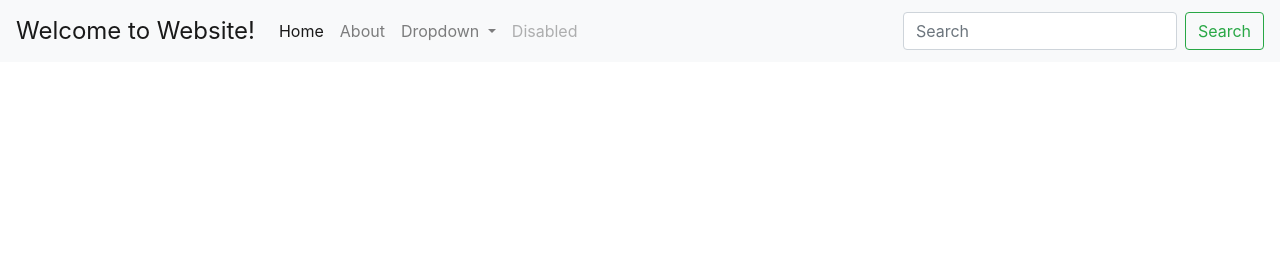
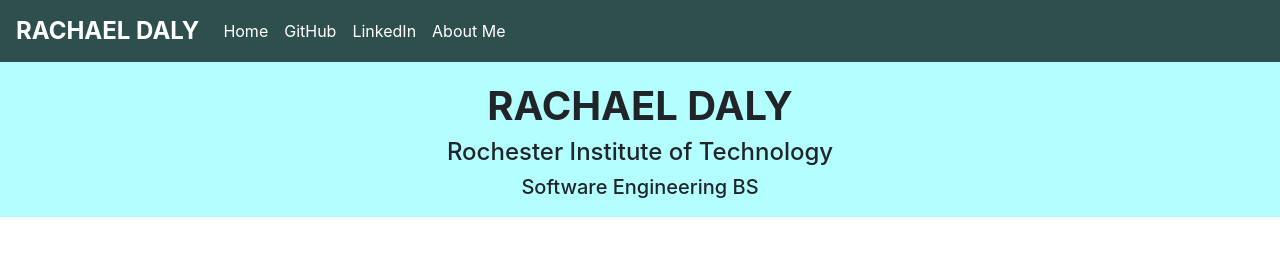
Before and after one commit to RachaelDaly/personalwebsite, a website: page public/html/index.html in a window 1280 px wide. Drawn offline with nearby package versions, Linux system fonts and the light colour scheme.

Commit message:
Colors + github & linked in

```diff
--- a/public/html/index.html
+++ b/public/html/index.html
@@ -25,6 +25,19 @@
 		.tales {
   			width: 100%;
 		}
+		#title{
+			background-color: #b3ffff;
+			padding-top: 20px;
+			padding-bottom: 10px;
+		}
+		#navbar{
+			background-color: #2F4F4F;
+		}
+		#contact{
+			padding-top: 5px;
+			padding-bottom: 5px;
+		}
+
 	</style>
 	<!-- Required meta tags -->
     <meta charset="utf-8">
@@ -36,45 +49,37 @@
 	<script src="https://cdnjs.cloudflare.com/ajax/libs/popper.js/1.12.9/umd/popper.min.js" integrity="sha384-ApNbgh9B+Y1QKtv3Rn7W3mgPxhU9K/ScQsAP7hUibX39j7fakFPskvXusvfa0b4Q" crossorigin="anonymous"></script>
 	<script src="https://maxcdn.bootstrapcdn.com/bootstrap/4.0.0/js/bootstrap.min.js" integrity="sha384-JZR6Spejh4U02d8jOt6vLEHfe/JQGiRRSQQxSfFWpi1MquVdAyjUar5+76PVCmYl" crossorigin="anonymous"></script>
   	<!-- Title -->
-  	<title>Hello World</title>
+  	<title>Rachael Daly</title>
 </head>
 <body>
 	<!-- Navbar -->
-	<nav class="navbar navbar-expand-lg navbar-light bg-light">
+	<nav id="navbar" class="navbar navbar-expand-lg navbar-dark">
 		<!-- em is relative size to browser 1 -->
-  		<a class="navbar-brand" href style="font-size: 1.5em">Welcome to Website!</a>
-  		<button class="navbar-toggler" type="button" data-toggle="collapse" data-target="#navbarSupportedContent" aria-controls="navbarSupportedContent" aria-expanded="false" aria-label="Toggle navigation" style="margin-bottom: 5px">
+  		<a class="navbar-brand" href style="font-size: 1.5em; color:white"><strong>RACHAEL DALY</strong></a>
+  		<button class="navbar-toggler navbar-dark" type="button" data-toggle="collapse" data-target="#navbarSupportedContent" aria-controls="navbarSupportedContent" aria-expanded="false" aria-label="Toggle navigation" style="margin-bottom: 5px">
     		<span class="navbar-toggler-icon"></span>
   		</button>
 
-	  	<div class="collapse navbar-collapse bg-light" id="navbarSupportedContent">
+	  	<div class="collapse navbar-collapse" id="navbarSupportedContent">
 		    <ul class="navbar-nav mr-auto">
 		      <li class="nav-item active">
-		        <a class="nav-link" href="https://rachael-website.herokuapp.com/">Home <span class="sr-only">(current)</span></a>
+		        <a class="nav-link" href="https://rachael-website.herokuapp.com/" style="color: white">Home <span class="sr-only">(current)</span></a>
 		      </li>
 		      <li class="nav-item">
-		        <a class="nav-link" href="https://rachael-website.herokuapp.com/about">About</a>
-		      </li>
-		      <li class="nav-item dropdown">
-		        <a class="nav-link dropdown-toggle" href="#" id="navbarDropdown" role="button" data-toggle="dropdown" aria-haspopup="true" aria-expanded="false">
-		          Dropdown
-		        </a>
-		        <div class="dropdown-menu" aria-labelledby="navbarDropdown">
-		          <a class="dropdown-item" href="#">Action</a>
-		          <a class="dropdown-item" href="#">Another action</a>
-		          <div class="dropdown-divider"></div>
-		          <a class="dropdown-item" href="#">Something else here</a>
-		        </div>
+		        <a class="nav-link" href="https://github.com/RachaelDaly" style="color: white">GitHub</a>
 		      </li>
 		      <li class="nav-item">
-		        <a class="nav-link disabled" href="#">Disabled</a>
+		        <a class="nav-link" href="https://www.linkedin.com/in/rachael-daly-33343a151/" style="color: white">LinkedIn</a>
 		      </li>
-		    </ul>
-		    <form class="form-inline my-2 my-lg-0">
-		      <input class="form-control mr-sm-2" type="search" placeholder="Search" aria-label="Search">
-		      <button class="btn btn-outline-success my-2 my-sm-0" type="submit">Search</button>
-		    </form>
+		      <li class="nav-item">
+		        <a class="nav-link" href="https://rachael-website.herokuapp.com/about" style="color: white">About Me</a>
+		      </li>
 	  	</div>
 	</nav>
+	<div id="title">
+		<h1 class="text-center"><strong>RACHAEL DALY</strong></h1>
+		<h4 class="text-center">Rochester Institute of Technology</h4>
+		<h5 class="text-center">Software Engineering BS</h5>
+	</div>
 </body>
 </html>
```
Also changed, not shown: public/html/about.html (+10 -26 lines).
